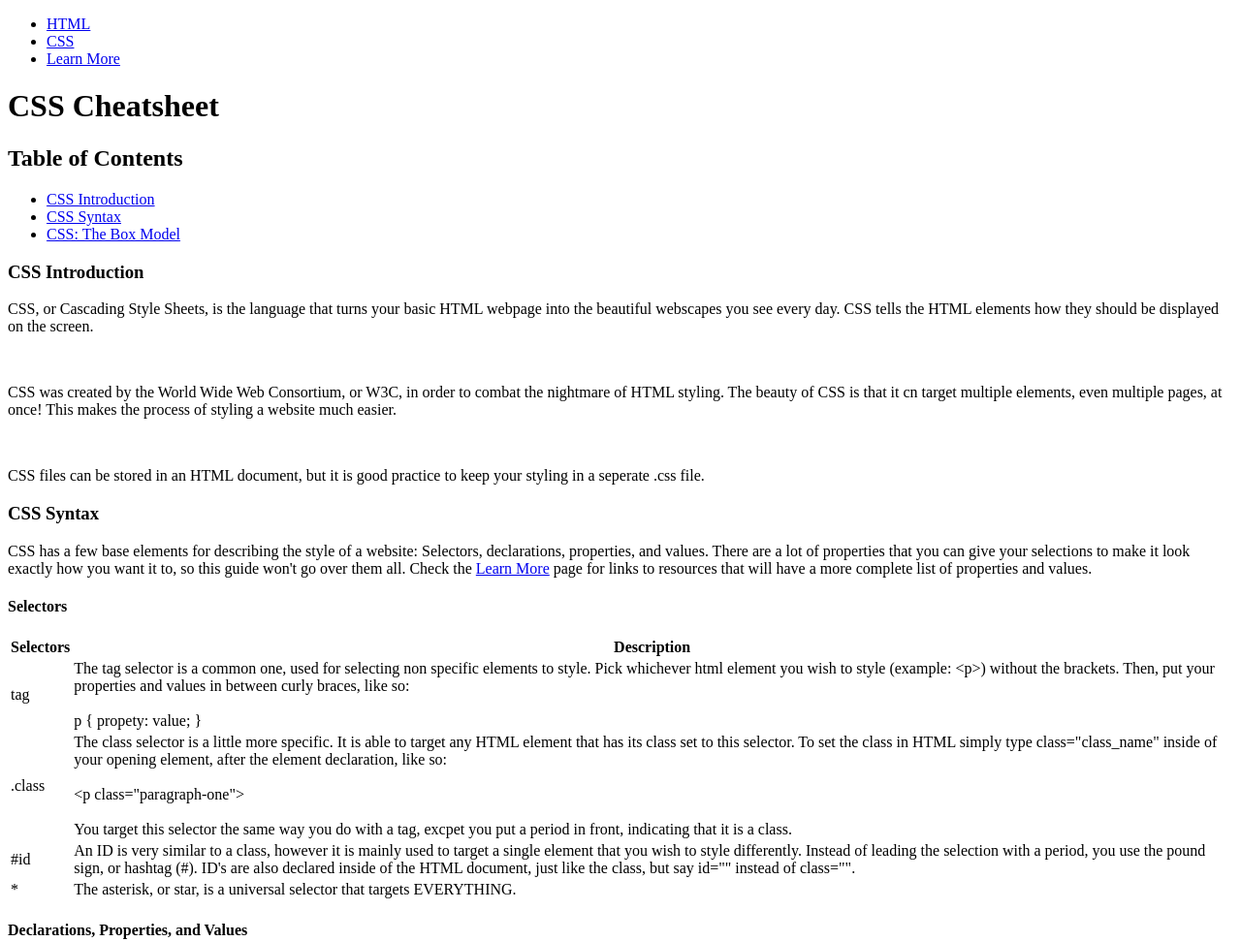
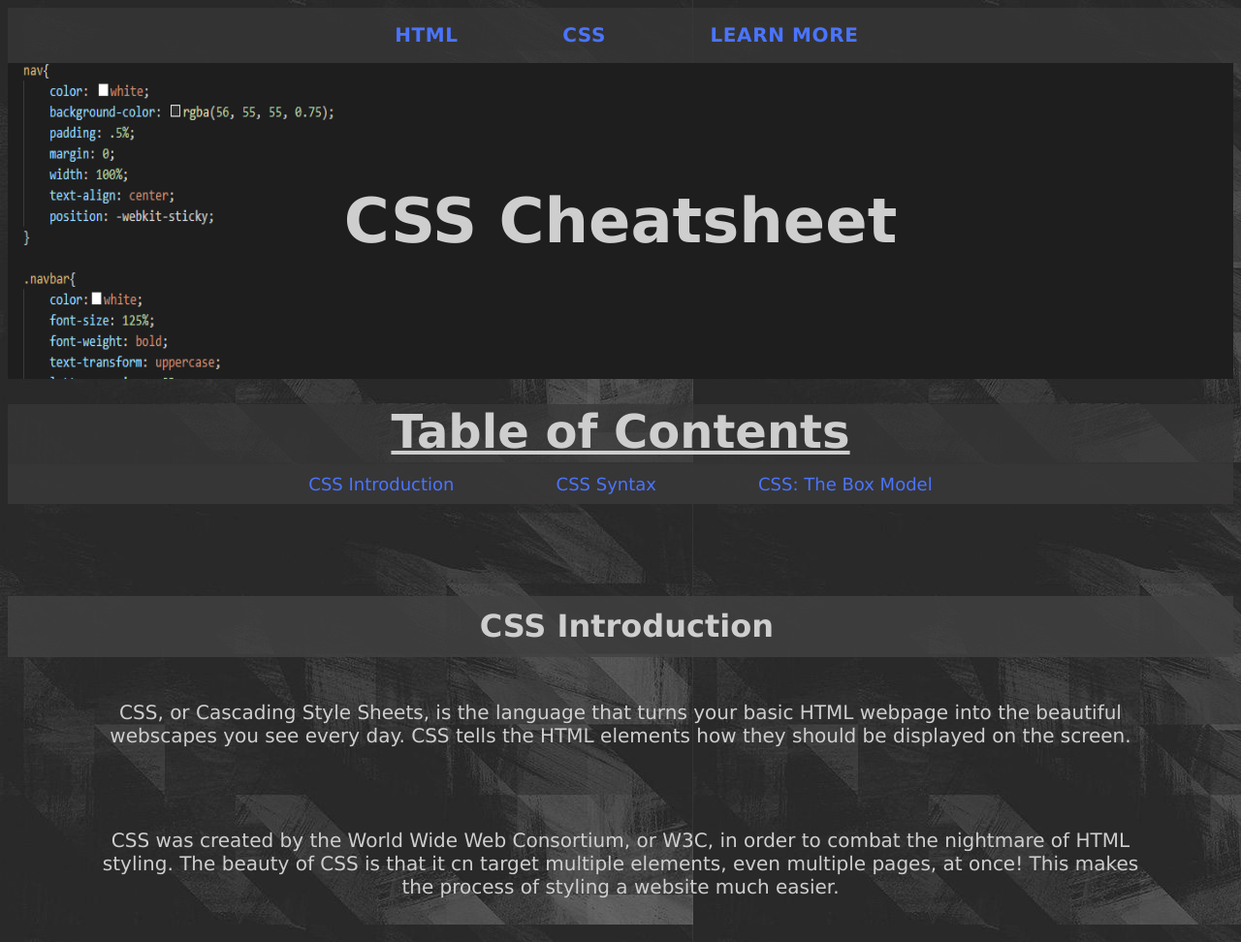
Before and after one commit to justinyates887/cheatsheet, a plain HTML site: page pages/css.html in a window 1280 px wide. Shown: the top 972 px of the page at 97% size. Drawn offline with Linux system fonts and the light colour scheme; files whose address does not match are found by name.

Commit message:
Update css.html

```diff
--- a/pages/css.html
+++ b/pages/css.html
@@ -3,11 +3,11 @@
     <head>
         <meta charset="UTF-8"/>
         <title>Cheatsheet | CSS</title>
-        <link href=".\assets\style.css" rel="stylesheet" type="text/css"/>
+        <link href="..\assets\style.css" rel="stylesheet" type="text/css"/>
     </head>
     <nav>
         <ul class="navbar">
-            <li><a href=".\index.html" class="nav">HTML</a></li>
+            <li><a href="..\index.html" class="nav">HTML</a></li>
             <li><a href="css.html" class="nav">CSS</a></li>
             <li><a href="learn-more.html" class="nav">Learn More</a></li>
         </ul>
```
